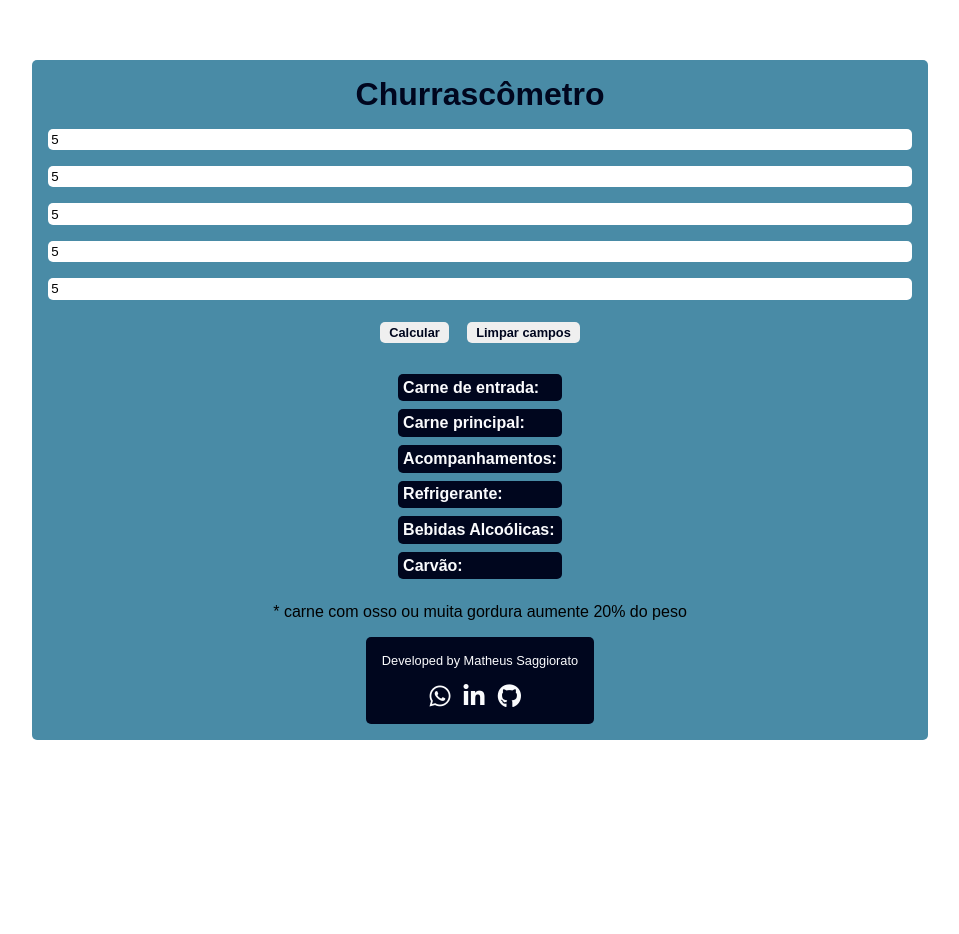
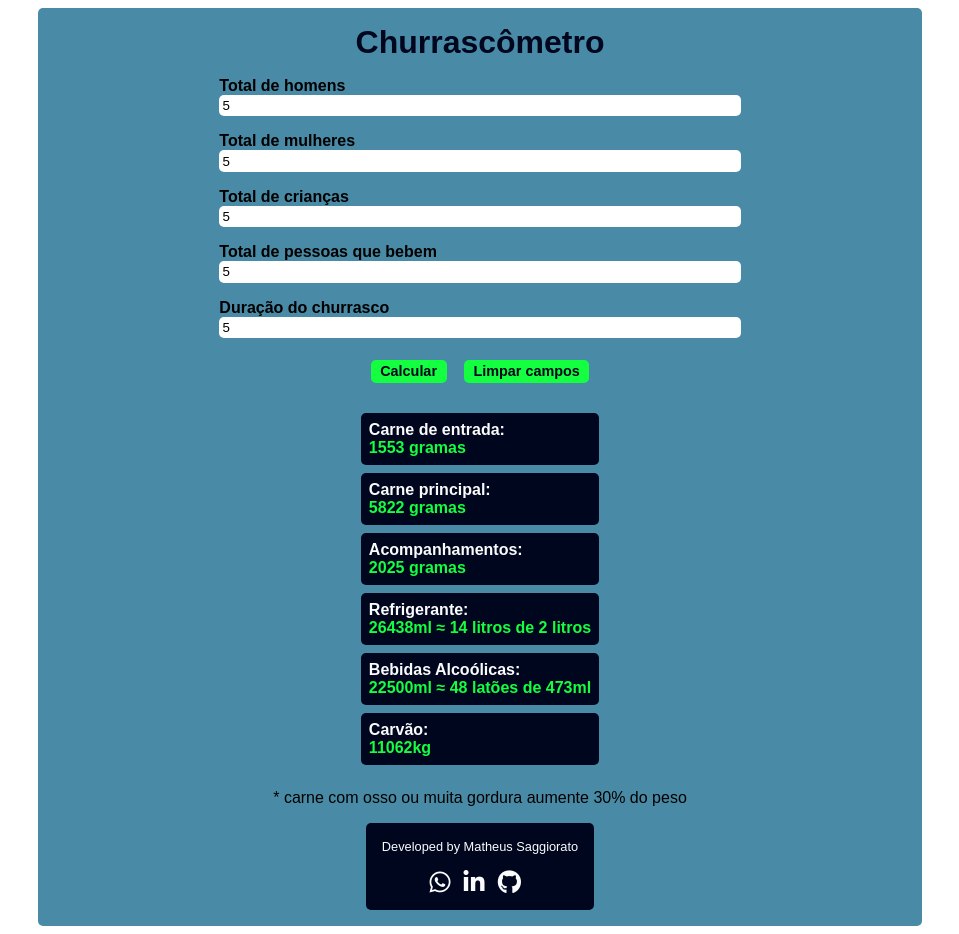
Before and after one commit to MatheusSaggiorato/churrascometro, a plain HTML site: page index.html in a window 1280 px wide. Both pictures are taken after typing "5", "5", "5", "5", "5" into the empty fields and a click on the button "Calcular". Shown: the whole page, without its empty margins (160-1119 px from the left). Before the commit the page ends 800 px from the top, so only its background shows below. Drawn offline with Linux system fonts and the light colour scheme.

Commit message:
finalizado

```diff
--- a/index.html
+++ b/index.html
@@ -15,25 +15,39 @@
     <main>
         <h1>Churrascômetro</h1>
 
-        <input id="homens" name="adultos" type="number" placeholder="Total de homens" min="0"
-            oninput="validity.valid||(value='');">
+        <div class="inputs-container">
+            <span>
+                <p><strong>Total de homens</strong></p>
+                <input id="homens" name="adultos" type="number" placeholder="Total de homens" min="0">
+            </span>
 
-        <input id="mulheres" name="mulheres" type="number" placeholder="Total de mulheres" min="0"
-            oninput="validity.valid||(value='');">
+            <span>
+                <p><strong>Total de mulheres</strong></p>
+                <input id="mulheres" name="mulheres" type="number" placeholder="Total de mulheres" min="0">
+            </span>
 
-        <input id="criancas" name="criancas" type="number" placeholder="Crianças (menor que 11 anos)" min="0"
-            oninput="validity.valid||(value='');">
+            <span>
+                <p><strong>Total de crianças</strong></p>
+                <input id="criancas" name="criancas" type="number" placeholder="Crianças (menor que 11 anos)" min="0">
+            </span>
 
-        <input id="bebem-alcool" name="bebem-alcool" type="number" placeholder="Pessoas que bebem álcool" min="0"
-            oninput="validity.valid||(value='');">
+            <span>
+                <p><strong>Total de pessoas que bebem</strong></p>
+                <input id="bebem-alcool" name="bebem-alcool" type="number" placeholder="Pessoas que bebem álcool"
+                    min="0">
+            </span>
 
-        <input id="duracao" name="duracao" type="number" placeholder="Duração (horas)" min="0"
-            oninput="validity.valid||(value='');">
+            <span>
+                <p><strong>Duração do churrasco</strong></p>
+                <input id="duracao" name="duracao" type="number" placeholder="Duração do churrasco (horas)" min="0">
+            </span>
+        </div>
 
         <span>
             <button onclick="calcular()">Calcular</button>
-            <button onclick="clearInputs()">Limpar campos</button>
+            <button onclick="location.reload()">Limpar campos</button>
         </span>
+
 
         <div>
             <p class="bg-p">Carne de entrada: <br> <span class="destaque-result" id="entrada"></span>
@@ -50,7 +64,7 @@
         </div>
 
 
-        <p>* carne com osso ou muita gordura aumente 20% do peso</p>
+        <p>* carne com osso ou muita gordura aumente 30% do peso</p>
 
         <div class="footer-credits">
             <p>Developed by Matheus Saggiorato</p>
--- a/script.js
+++ b/script.js
@@ -1,30 +1,6 @@
-/*
-
-Churrasco de até 3 horas:
-
-Carvão: 1,2kg por kg de assados
-Carne de entrada: 150g por pessoa.
-Carne principal: 350g por pessoa.
-Acompanhamentos: 150g por pessoa.
-Refrigerantes: 750ml por pessoa por hora.
-Bebidas alcoólicas: 1L por pessoa por hora.
-
-
-
-Churrasco de mais de 4 horas:
-
-Carne de entrada: 200g por pessoa.
-Carne principal: 450g por pessoa.
-Acompanhamentos: 200g por pessoa.
-Refrigerantes: 1500ml por pessoa.
-
-crianças metade de tudo
-
-*/
-
 function validarCampos(...campos) {
     for (const campo of campos) {
-        if (!campo.value || campo.value <= 0) {
+        if (!campo.value) {
             alert('Por favor, preencha todos os campos');
             return true;
         }
@@ -32,69 +8,47 @@ function validarCampos(...campos) {
     return false;
 };
 
+function calcular() {
+    const inputs = {
+        homens: document.getElementById("homens"),
+        mulheres: document.getElementById("mulheres"),
+        criancas: document.getElementById("criancas"),
+        bebemAlcool: document.getElementById("bebem-alcool"),
+        duracao: document.getElementById("duracao")
+    };
 
-function calcular() {
-
-    const inputHomens = document.getElementById("homens");
-    const inputMulheres = document.getElementById("mulheres");
-    const inputCrianças = document.getElementById("criancas");
-    const inputBebemAlcool = document.getElementById("bebem-alcool");
-    const inputDuracao = document.getElementById("duracao");
-
-    const homens = inputHomens.value;
-    const mulheres = inputMulheres.value;
-    const criancas = inputCrianças.value;
-    const bebemAlcool = inputBebemAlcool.value;
-    const duracao = inputDuracao.value;
-
-    if (validarCampos(inputHomens, inputMulheres, inputCrianças, inputBebemAlcool, inputDuracao)) {
+    if (validarCampos(inputs.homens, inputs.mulheres, inputs.criancas, inputs.bebemAlcool, inputs.duracao)) {
     } else {
 
-        let qtdTotalCarne = carnePorPessoa(duracao) * adultos + (carnePorPessoa(duracao) / 2 * criancas)
-        let qtdTotalCerveja = cervejaPorPessoa(duracao) * adultos
-        let qtdTotalBebidas = bebidasPorPessoa(duracao) * adultos + (bebidasPorPessoa(duracao) / 2 * criancas)
+        const consumo = {
+            carneEntrada: 120,
+            carnePrincipal: inputs.duracao.value <= 3 ? 350 : inputs.duracao.value > 10 ? 1200 : 450,
+            acompanhamentos: inputs.duracao.value <= 3 ? 120 : inputs.duracao.value > 10 ? 400 : 180,
+            refrigerantes: 750,
+            bebidas: 900,
+            carvao: 1.5,
+            mulheres: 0.75,
+            criancas: 0.5,
+            percentualDescontoRefrigerante: 0.7
+        };
 
+        const calcularQuantidadeTotal = (consumoUnitario, perda) => {
+            const { homens, mulheres, criancas } = inputs;
+            return ((consumoUnitario * parseFloat(homens.value)) + (consumoUnitario * parseFloat(mulheres.value) * consumo.mulheres) + (consumoUnitario * parseFloat(criancas.value) * consumo.criancas)) * perda;
+        };
 
-        resultado.innerHTML = `<p>${qtdTotalCarne / 1000} kg de Carne</p>`
-        resultado.innerHTML += `<p>${Math.ceil(qtdTotalCerveja / 355)} Latas de Cerveja</p>`
-        resultado.innerHTML += `<p>${Math.ceil(qtdTotalBebidas / 1000)} Litros de Refrigerante</p>`
+        const qtdTotalEntrada = calcularQuantidadeTotal(consumo.carneEntrada, 1.15);
+        const qtdTotalPrincipal = calcularQuantidadeTotal(consumo.carnePrincipal, 1.15);
+        const qtdTotalAcompanhamento = calcularQuantidadeTotal(consumo.acompanhamentos, 1);
+        const qtdTotalBebidas = parseFloat(inputs.duracao.value) * consumo.bebidas * parseFloat(inputs.bebemAlcool.value);
+        const qtdTotalRefrigerante = (parseFloat(inputs.duracao.value) * calcularQuantidadeTotal(consumo.refrigerantes, 1)) - (qtdTotalBebidas * consumo.percentualDescontoRefrigerante);
+        const qtdTotalCarvao = (qtdTotalEntrada + qtdTotalPrincipal) * consumo.carvao;
 
-        document.querySelector("#entrada").textContent = `${qtdTotalEntrada.replace('.', ',')}gramas`;
-        document.querySelector("#principal").textContent = `${qtdTotalPrincipal.replace('.', ',')}gramas`;
-        document.querySelector("#acompanhamento").textContent = `${qtdTotalAcompanhamento}gramas`;
-        document.querySelector("#refrigerante").textContent = `${qtdTotalRefrigerante}ml = ${Math.ceil(qtdTotalRefrigerante / 2000)} litros de 2 litros`;
-        document.querySelector("#bebidas").textContent = `${qtdTotalBebidas}ml = ${Math.ceil(qtdTotalBebida/ 350)} latas de 350ml`;
-        document.querySelector("#carvao").textContent = `${qtdTotalCarvao}kg`;
+        document.querySelector("#entrada").textContent = `${Math.ceil(qtdTotalEntrada)} gramas`;
+        document.querySelector("#principal").textContent = `${Math.ceil(qtdTotalPrincipal)} gramas`;
+        document.querySelector("#acompanhamento").textContent = `${Math.ceil(qtdTotalAcompanhamento)} gramas`;
+        document.querySelector("#refrigerante").textContent = `${Math.ceil(qtdTotalRefrigerante)}ml ≈ ${Math.ceil(qtdTotalRefrigerante / 2000)} litros de 2 litros`;
+        document.querySelector("#bebidas").textContent = `${Math.ceil(qtdTotalBebidas)}ml ≈ ${Math.ceil(qtdTotalBebidas / 473)} latões de 473ml`;
+        document.querySelector("#carvao").textContent = `${Math.ceil(qtdTotalCarvao)}kg`;
     }
-
-    function carnePorPessoa(duracao) {
-        if (duracao >= 6) {
-            return 700;
-        }
-        else {
-            return 600
-        }
-    }
-
-    function cervejaPorPessoa(duracao) {
-        if (duracao >= 6) {
-            return 1500;
-        }
-        else {
-            return 1100
-        }
-    }
-    function bebidasPorPessoa(duracao) {
-        if (duracao >= 6) {
-            return 1200;
-        }
-        else {
-            return 600
-        }
-    }
-
 }
-
-function clearInputs() {
-    location.reload();
-}
--- a/style.css
+++ b/style.css
@@ -10,10 +10,11 @@
     --main-blue: #1F3B74;
     --dark-blue: #00061E;
     /* cor da logo */
+    --destaque: #14ff3f;
     --first-blue: #162C40;
     --second-blue: #2675A6;
     --third-blue: #498BA6;
-    --fourth-blue: #B4D2D9;
+    --fourth-blue: #989a9b;
     --dark-theme: #0D0D0D;
     --medium-dark: #262626;
     --light-theme: #FAFBFD;
@@ -27,9 +28,11 @@ body {
 
 body {
     min-height: 100vh;
+    width: 100%;
     display: flex;
     align-items: center;
     justify-content: center;
+    padding: .5rem;
 }
 
 h1 {
@@ -37,7 +40,7 @@ h1 {
 }
 
 main {
-    padding: 1rem;
+    padding: 1rem .5rem;
     width: 70%;
     border-radius: 5px;
     background-color: var(--third-blue);
@@ -50,11 +53,25 @@ main {
     flex-wrap: wrap;
 }
 
-input{
+.inputs-container {
+    width: 100%;
+    display: flex;
+    flex-direction: column;
+    align-items: center;
+    justify-content: center;
+    gap: 1rem;
+    flex-wrap: wrap;
+}
+
+input {
     width: 100%;
     border-radius: 5px;
     border: none;
     padding: .2rem;
+}
+
+.inputs-container span {
+    width: 60%;
 }
 
 input::placeholder {
@@ -64,11 +81,13 @@ input::placeholder {
 button {
     padding: .2rem .6rem;
     font-weight: bold;
-    font-size: .8rem;
+    font-size: .9rem;
     color: var(--dark-blue);
+    font-weight: bold;
     border: none;
     border-radius: 5px;
     margin: .4rem;
+    background: var(--destaque);
 }
 
 button:hover {
@@ -76,7 +95,7 @@ button:hover {
 }
 
 .bg-p {
-    padding: .3rem;
+    padding: .5rem;
     background: var(--dark-blue);
     font-weight: 700;
     border-radius: 5px;
@@ -86,7 +105,7 @@ button:hover {
 }
 
 .destaque-result {
-    color: var(--light-theme);
+    color: var(--destaque);
 }
 
 .footer-credits {
@@ -117,3 +136,13 @@ button:hover {
 .icon-social-midia:hover {
     transform: scale(1.1);
 }
+
+@media screen and (max-width: 550px) {
+    main {
+        width: 100%;
+    }
+
+    .inputs-container span {
+        width: 100%;
+    }
+}
```
